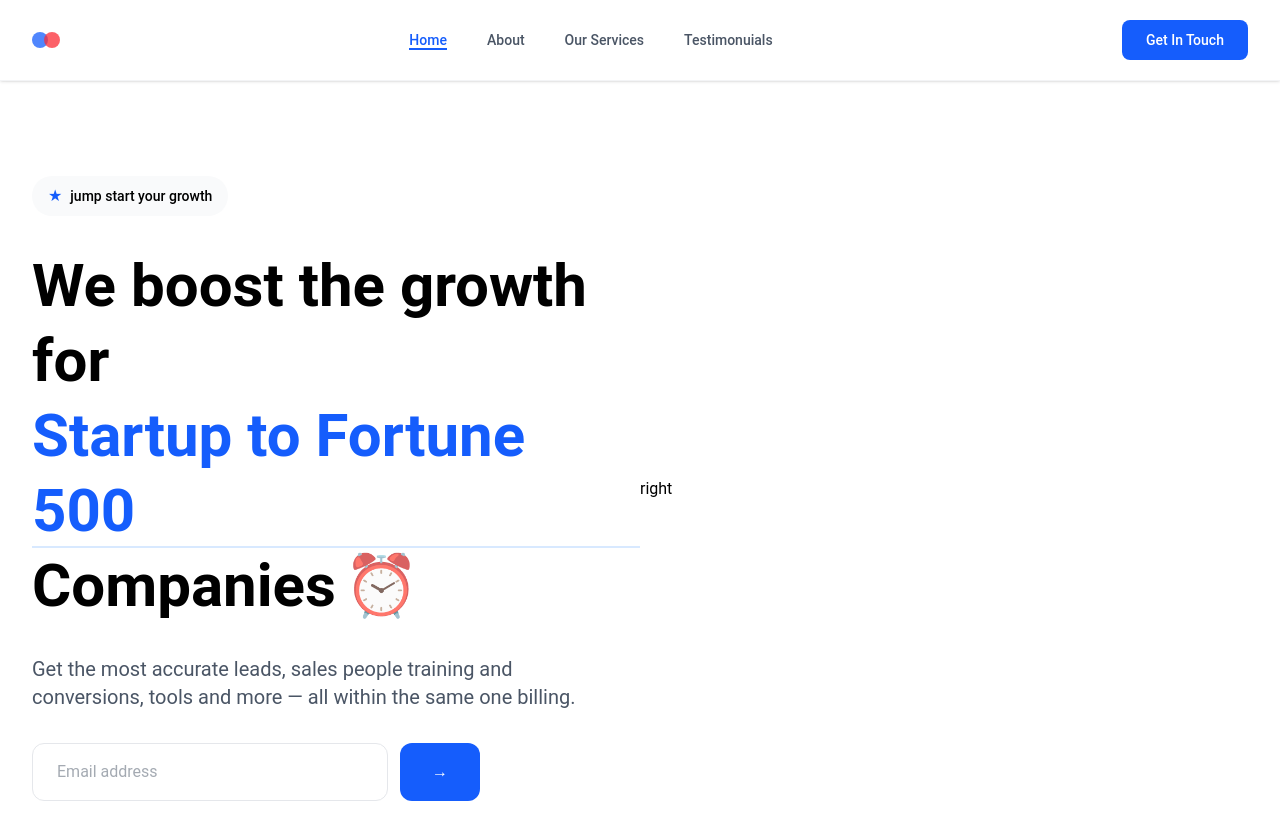
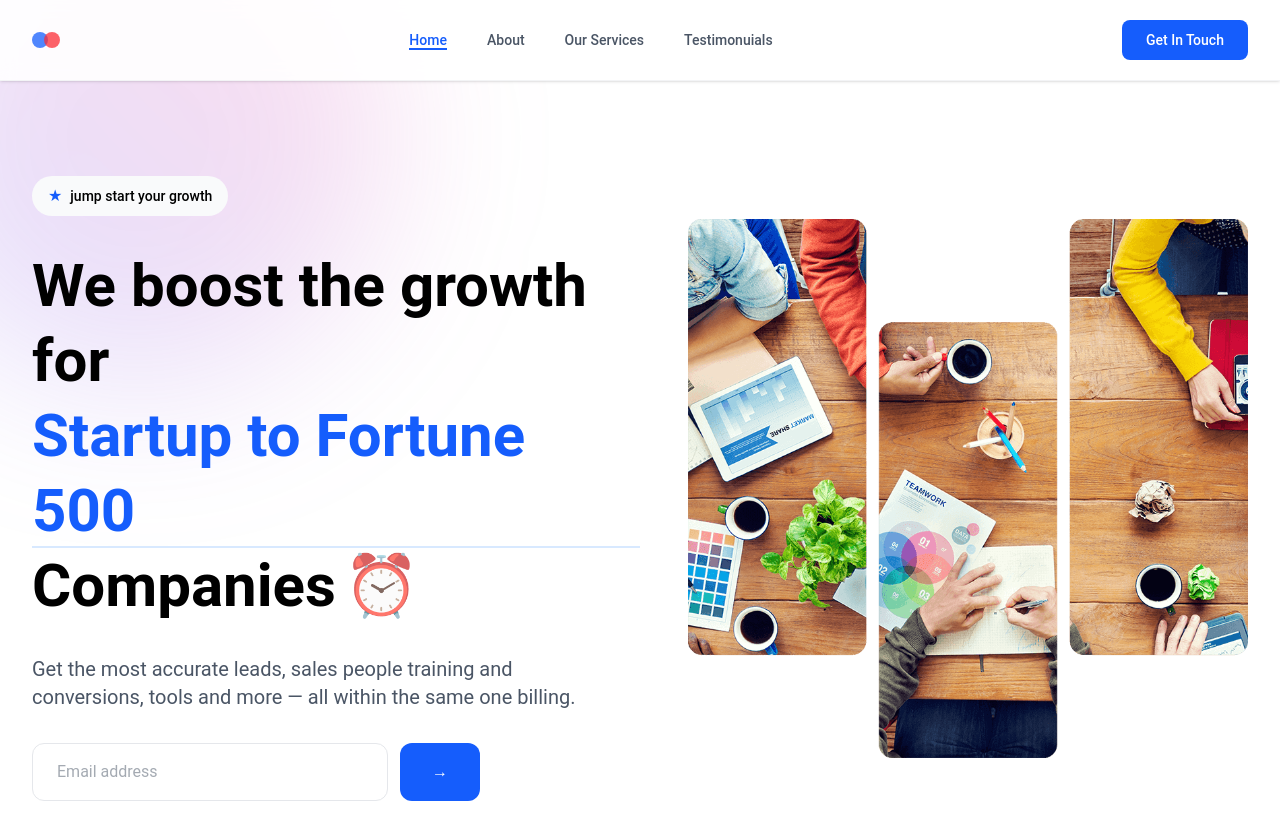
Before and after one commit to samirzjadhav/react-landing-page, a React (Vite) app: page / in a window 1280 px wide. Shown: the top 840 px of the page. Built offline with nearby package versions, Linux system fonts and the light colour scheme.

Commit message:
feat: complete right section of hero section

```diff
--- a/src/App.jsx
+++ b/src/App.jsx
@@ -4,10 +4,13 @@
 
 function App() {
   return (
-    <>
-      <Navbar />
-      <Hero />
-    </>
+    <main className="relative min-h-screen overflow-x-hidden">
+      <div className="absolute -top-28 -left-28 w-[500px] h-[500px] bg-gradient-to-tr from-indigo-500/20 to-pink-500/20 rounded-full blur-[80px] -z-10"></div>
+      <div className="overflow-hidden">
+        <Navbar />
+        <Hero />
+      </div>
+    </main>
   );
 }
 
--- a/src/components/Hero.jsx
+++ b/src/components/Hero.jsx
@@ -1,4 +1,5 @@
 import React from "react";
+import heroImage from "../assets/hero-image.png"; // Import your image here
 
 const Hero = () => {
   return (
@@ -42,7 +43,16 @@
         </div>
       </div>
       {/* Right col */}
-      <div className="w-full md:w-1/2 ">right</div>
+
+      <div className="w-full md:w-1/2 mt-16 md:mt-0 pl-0 md:pl-12">
+        <div className="relative">
+          <img
+            src={heroImage}
+            className="rounded-lg relative z-10 hover:scale-[1.02] transition-transform duration-300"
+            alt=""
+          />
+        </div>
+      </div>
     </section>
   );
 };
--- a/src/index.css
+++ b/src/index.css
@@ -1,6 +1,7 @@
 @import "tailwindcss";
-
-@import url("https://fonts.googleapis.com/css2?family=Roboto:ital,wght@0,100..900;1,100..900&display=swap");
+@layer {
+  @import url("https://fonts.googleapis.com/css2?family=Roboto:ital,wght@0,100..900;1,100..900&display=swap");
+}
 
 /* Now your normal CSS below */
 body {
```
